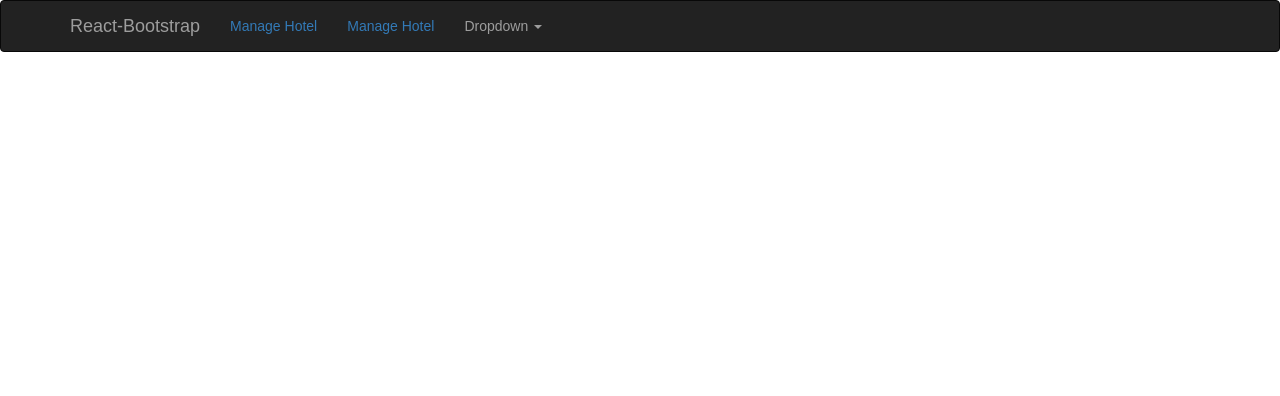
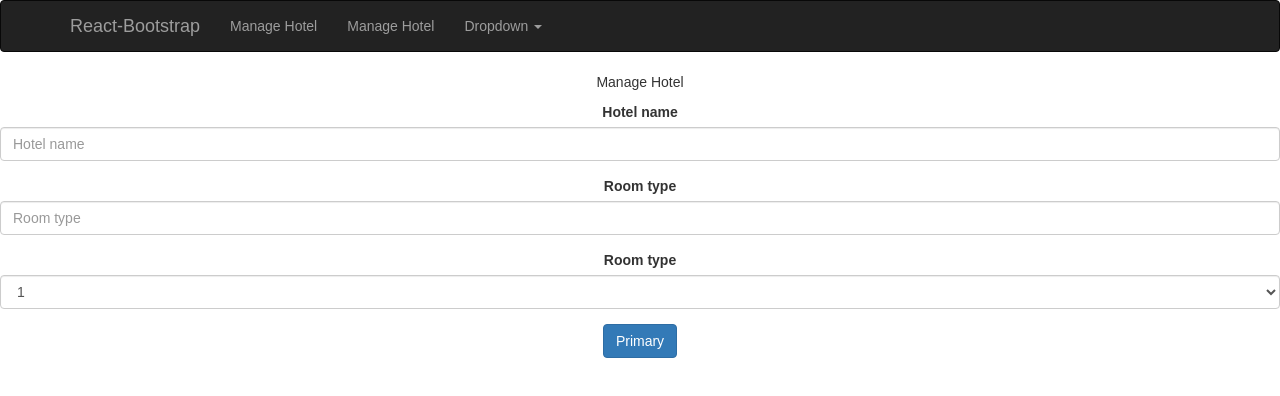
Before and after one commit to linearkzxz/hotel-app, a React (Create React App) app: page /add-hotel in a window 1280 px wide. Shown: the top 396 px of the page. Built offline with nearby package versions, Linux system fonts and the light colour scheme.

Commit message:
add hotel page

```diff
--- a/package.json
+++ b/package.json
@@ -8,6 +8,7 @@
     "react-dom": "^16.3.0",
     "react-redux": "^5.0.7",
     "react-router": "^4.2.0",
+    "react-router-bootstrap": "^0.24.4",
     "react-router-dom": "^4.2.2",
     "react-scripts": "1.1.1",
     "redux": "^3.7.2",
--- a/src/App.js
+++ b/src/App.js
@@ -1,7 +1,8 @@
 import React, { Component } from 'react'
-import { BrowserRouter as Router, Route, Link } from "react-router-dom"
+import { BrowserRouter as Router, Route, Link, NavLink } from "react-router-dom"
 import { Navbar, Nav, NavItem, NavDropdown, Button, Jumbotron, MenuItem } from 'react-bootstrap'
-import { ManageHotel, ReserveHotel } from "./components"
+import { LinkContainer } from 'react-router-bootstrap'
+import { ManageHotel, ReserveHotel, AddHotel } from "./components"
 import logo from './logo.svg'
 import './App.css'
 
@@ -20,11 +21,11 @@ class App extends Component {
               </Navbar.Header>
               <Navbar.Collapse>
                 <Nav>
-                  <NavItem eventKey={1}>
-                    <Link to="/manage-hotel">Manage Hotel</Link>
+                  <NavItem eventKey={1} href="/manage-hotel">
+                    Manage Hotel
                   </NavItem>
-                  <NavItem eventKey={2}>
-                    <Link to="/reserver-hotel">Manage Hotel</Link>
+                  <NavItem eventKey={2} href="/reserver-hotel">
+                    Manage Hotel
                   </NavItem>
                   <NavDropdown eventKey={3} title="Dropdown" id="basic-nav-dropdown">
                     <MenuItem eventKey={3.1}>Action</MenuItem>
@@ -46,11 +47,12 @@ class App extends Component {
               </p>
 
             </div> */}
-              <Route exact path="/" component={ManageHotel} />
-              <Route path="/manage-hotel" component={ManageHotel} />
-              <Route path="/reserver-hotel" component={ReserveHotel} />
-            </div>
-          </Router>
+            <Route exact path="/" component={ManageHotel} />
+            <Route path="/manage-hotel" component={ManageHotel} />
+            <Route path="/reserver-hotel" component={ReserveHotel} />
+            <Route path="/add-hotel" component={AddHotel} />
+          </div>
+        </Router>
       </div>
     );
   }
--- a/src/actions/hotelAction.js
+++ b/src/actions/hotelAction.js
@@ -2,6 +2,9 @@ import {
   ADD_HOTEL_TO_STORE,
 } from '../constants/ActionTypes'
 
-export const addHotelToStore = () => ({
+export const addHotelToStore = (name, roomType, numRoom) => ({
   type: ADD_HOTEL_TO_STORE,
+  name,
+  roomType,
+  numRoom,
 })
--- /dev/null
+++ b/src/commons/FieldGroup.js
@@ -0,0 +1,60 @@
+import React from 'react'
+import {
+  FormGroup,
+  FormControl,
+  ControlLabel,
+  HelpBlock,
+} from 'react-bootstrap'
+import PropTypes from 'prop-types'
+
+const FieldGroup = ({ id, type, label, help, placeholder, optionArray }) => {
+
+  const selectFormType = (type) => {
+    if (type === 'select') {
+      return (
+        <div>
+          <FormControl componentClass={type} placeholder={placeholder}>
+            <option value="select">select</option>
+            <option value="other">...</option>
+            {
+              !!optionArray && (
+                optionArray.map(item => <option value={item.value}>{item.text}</option>)
+              )
+            }
+          </FormControl>
+        </div>
+      )
+    }
+    return (
+      <div>
+        <FormControl componentClass={type} placeholder={placeholder} />
+        {help && <HelpBlock>{help}</HelpBlock>}
+      </div>
+    )
+  }
+
+  return (
+    <FormGroup controlId={id}>
+      <ControlLabel>{label}</ControlLabel>
+      {selectFormType(type)}
+    </FormGroup>
+  )
+}
+
+FieldGroup.propTypes = {
+  id: PropTypes.string.isRequired,
+  type: PropTypes.string.isRequired,
+  label: PropTypes.string,
+  help: PropTypes.string,
+  placeholder: PropTypes.string,
+  optionArray: PropTypes.array
+}
+
+FieldGroup.defaltProps = {
+  label: '',
+  help: '',
+  placeholder: '',
+  optionArray: [],
+}
+
+export default FieldGroup
--- /dev/null
+++ b/src/commons/index.js
@@ -0,0 +1,5 @@
+import FieldGroup from './FieldGroup'
+
+export {
+  FieldGroup,
+}
--- /dev/null
+++ b/src/components/AddHotel.js
@@ -0,0 +1,128 @@
+import React, { Component } from 'react'
+import { connect } from 'react-redux'
+import {
+  Button,
+  FormGroup,
+  FormControl,
+  ControlLabel,
+  HelpBlock,
+} from 'react-bootstrap'
+import { FieldGroup } from '../commons'
+import { addHotelToStore } from '../actions/hotelAction'
+
+class AddHotel extends Component {
+  constructor(props, context) {
+    super(props, context);
+
+    this.handleChange = this.handleChange.bind(this);
+
+    this.state = {
+      hotelName: '',
+      roomType: '',
+      numRoom: 0,
+    };
+  }
+
+  getValidationState() {
+    const length = this.state.value.length;
+    if (length > 10) return 'success';
+    else if (length > 5) return 'warning';
+    else if (length > 0) return 'error';
+    return null;
+  }
+
+  handleChange(e, key) {
+    this.setState({ [key]: e.target.value });
+  }
+
+  addHotel = (name, roomType, numRoom) => {
+    const { addHotelProp } = this.props
+    addHotelProp(name, roomType, numRoom)
+  }
+
+  render() {
+    const { hotels } = this.props
+    const numRoomArr = Array(20).fill(0).map((v, i) => ({
+      value: i + 1,
+      text: i + 1,
+    }))
+
+    console.log('hotels', hotels)
+
+    return (
+      <div>
+        <p>
+          Manage Hotel
+        </p>
+        <FormGroup controlId={'hotelNameInput'}>
+          <ControlLabel>{'Hotel name'}</ControlLabel>
+          <FormControl
+            value={this.state.hotelName}
+            placeholder={'Hotel name'}
+            onChange={(e) => this.handleChange(e, 'hotelName')}
+          />
+        </FormGroup>
+        <FormGroup controlId={'roomTypeInput'}>
+          <ControlLabel>{'Room type'}</ControlLabel>
+          <FormControl
+            value={this.state.roomType}
+            placeholder={'Room type'}
+            onChange={(e) => this.handleChange(e, 'roomType')}
+          />
+        </FormGroup>
+        <FormGroup controlId={'numRoomInput'}>
+          <ControlLabel>{'Room type'}</ControlLabel>
+          <FormControl
+            componentClass={'select'}
+            placeholder={'Room type'}
+            value={this.state.numRoom}
+            onChange={(e) => this.handleChange(e, 'numRoom')}
+          >
+            {
+              !!numRoomArr && (
+                numRoomArr.map((item, index) => <option key={index} value={item.value}>{item.text}</option>)
+              )
+            }
+          </FormControl>
+        </FormGroup>
+        {/* <FieldGroup
+          id="hotelNameInput"
+          type="text"
+          onRef={() => this.hotelNameInput}
+          label="Hotel name"
+          placeholder="Enter text"
+        /> */}
+        {/* <FieldGroup
+          id="roomTypeInput"
+          type="select"
+          placeholder="select"
+         optionArray={numRoomArr}
+        /> */}
+        <Button
+          bsStyle="primary"
+          onClick={
+            () => this.addHotel(this.state.hotelName, this.state.roomType, this.state.numRoom)
+          }
+        >Primary</Button>
+      </div>
+    )
+  }
+}
+
+const mapStateToProps = (state) => {
+  const { hotels } = state.hotel
+
+  return {
+    hotels,
+  }
+}
+
+export const mapDispatchToProps = dispatch => ({
+  addHotelProp: (name, roomType, numRoom) => dispatch(addHotelToStore(name, roomType, numRoom)),
+  // changeTempProduct: (product, quantity) => dispatch(addTempProductToCart(product, quantity)),
+  // setProductToTempProduct: () => dispatch(setProductToTempProductInCart()),
+  // setTempProductToProduct: () => dispatch(setTempProductToProductInCart()),
+  // emptyCart: () => dispatch(emptyCartAction()),
+})
+
+export default connect(mapStateToProps, mapDispatchToProps)(AddHotel)
--- a/src/components/ManageHotel.js
+++ b/src/components/ManageHotel.js
@@ -1,8 +1,9 @@
 import React, { Component } from 'react'
 import { connect } from 'react-redux'
 import { Button } from 'react-bootstrap'
-import logo from '../logo.svg'
-import '../App.css'
+import { BrowserRouter as Router, Route, Link, Switch } from "react-router-dom"
+import AddHotel from './AddHotel'
+import { FieldGroup } from '../commons'
 import { addHotelToStore } from '../actions/hotelAction'
 
 class ManageHotel extends Component {
@@ -13,12 +14,42 @@ class ManageHotel extends Component {
   }
 
   render() {
+
     return (
-      <div className="App">
-        <p className="App-intro">
+      <div>
+        <div>
+          <div>
+            <p className="App-intro">
+              Manage Hotel
+              </p>
+            <Button bsStyle="primary" onClick={() => { this.props.history.push('/add-hotel') }}>Foo</Button>
+          </div>
+        </div>
+        {/* </div> */}
+        {/* <div className="App"> */}
+        {/* <p className="App-intro">
           Manage Hotel
         </p>
-        <Button bsStyle="primary" onClick={this.addHotel}>Primary</Button>
+        <FieldGroup
+          id="hotelNameInput"
+          type="text"
+          label="Hotel name"
+          placeholder="Enter text"
+        />
+        <FieldGroup
+          id="roomTypeInput"
+          type="text"
+          label="Room type"
+          placeholder="Enter text"
+        />
+        <FieldGroup
+          id="roomTypeInput"
+          type="select"
+          label="Room type"
+          placeholder="select"
+        />
+        <Button bsStyle="primary" onClick={this.addHotel}>Primary</Button> */}
+
       </div>
     )
   }
--- a/src/components/index.js
+++ b/src/components/index.js
@@ -1,8 +1,9 @@
 import ManageHotel from './ManageHotel'
 import ReserveHotel from './ReserveHotel'
-
+import AddHotel from './AddHotel'
 
 export {
     ManageHotel,
     ReserveHotel,
+    AddHotel,
 }
--- a/src/reducers/hotelReducer.js
+++ b/src/reducers/hotelReducer.js
@@ -20,7 +20,19 @@ const initState = {
 const hotelReducer = (state = initState, action) => {
   switch (action.type) {
     case ADD_HOTEL_TO_STORE: {
-      return state
+      return {
+        ...state,
+        hotels: {
+          ...state.hotels,
+          [action.name]: {
+            name: action.name,
+            room: {
+              desc: action.roomType,
+              numRoom: parseInt(action.numRoom),
+            }
+          }
+        }
+      }
     }
     default:
       return state
```
Also changed, not shown: 1 other file (tests, documents, lock files or other folders).
